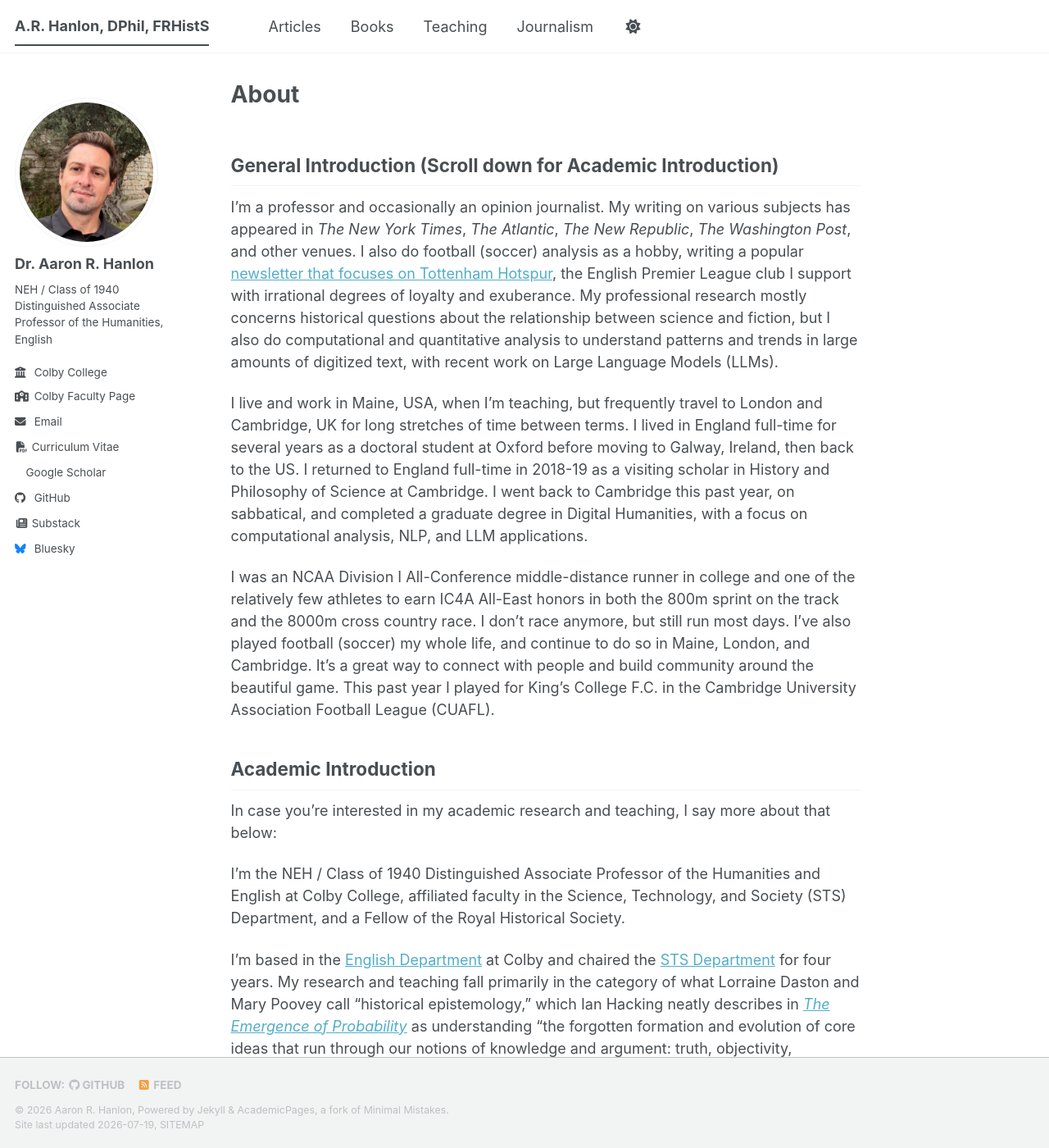
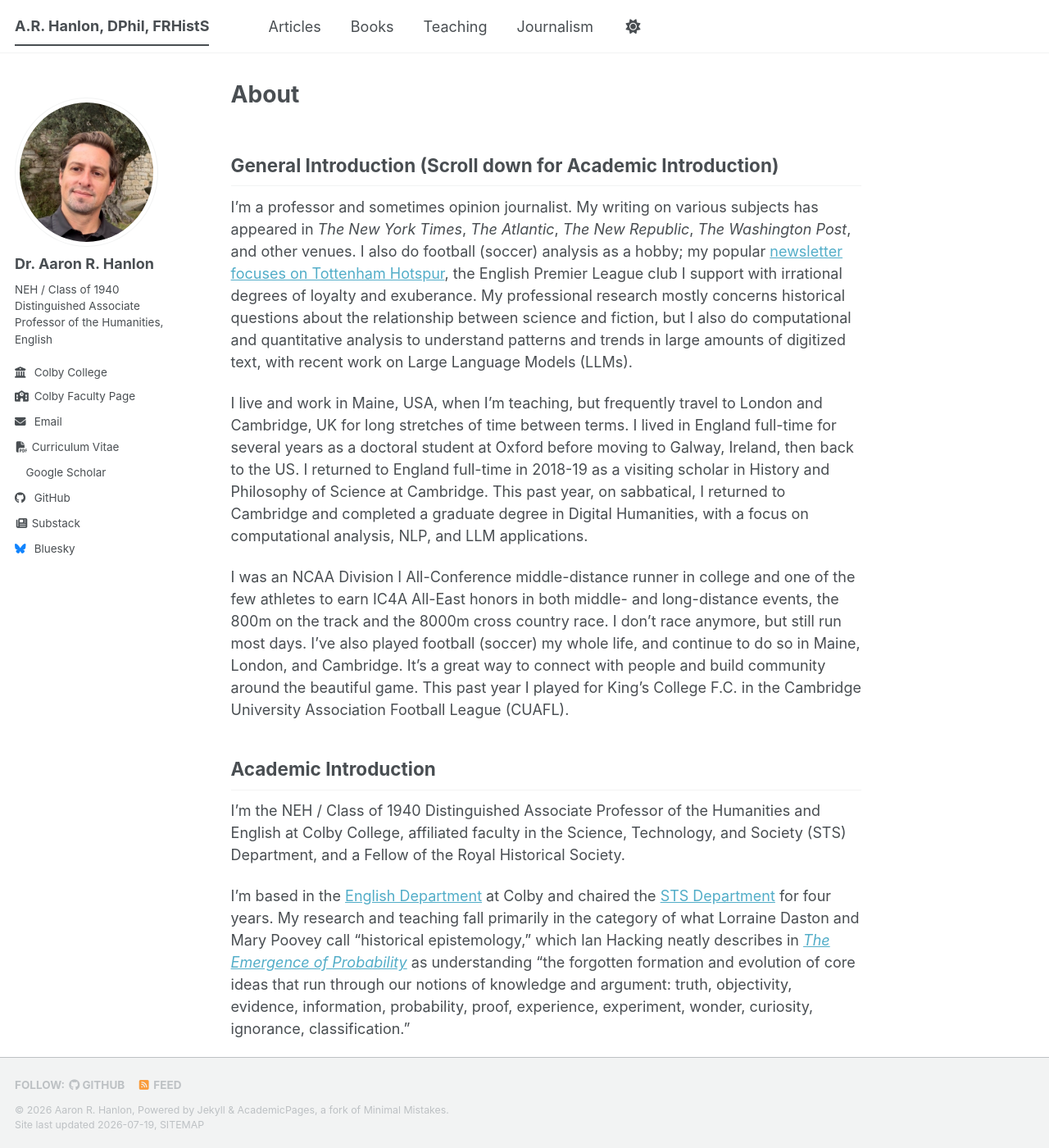
Before and after one commit to arhanlon/arhanlon.github.io, a Jekyll site: the page built from _pages/about.md, in a window 1280 px wide and 1400 px high. Shown: the whole window at 82% size. Built offline with Jekyll 4.4.1, drawn with Linux system fonts in a browser that asks for light colours; a style sheet for code colours, icons or effects is not loaded; some of the changed text lies outside the part shown.

Commit message:
Update about.md

```diff
--- a/_pages/about.md
+++ b/_pages/about.md
@@ -7,15 +7,13 @@ author_profile: true
 
 ## General Introduction (Scroll down for Academic Introduction)
 
-I’m a professor and occasionally an opinion journalist. My writing on various subjects has appeared in _The New York Times_, _The Atlantic_, _The New Republic_, _The Washington Post_, and other venues. I also do football (soccer) analysis as a hobby, writing a popular [newsletter that focuses on Tottenham Hotspur](https://profspur.substack.com){:target="_blank"}, the English Premier League club I support with irrational degrees of loyalty and exuberance. My professional research mostly concerns historical questions about the relationship between science and fiction, but I also do computational and quantitative analysis to understand patterns and trends in large amounts of digitized text, with recent work on Large Language Models (LLMs).
+I’m a professor and sometimes opinion journalist. My writing on various subjects has appeared in _The New York Times_, _The Atlantic_, _The New Republic_, _The Washington Post_, and other venues. I also do football (soccer) analysis as a hobby; my popular [newsletter focuses on Tottenham Hotspur](https://profspur.substack.com){:target="_blank"}, the English Premier League club I support with irrational degrees of loyalty and exuberance. My professional research mostly concerns historical questions about the relationship between science and fiction, but I also do computational and quantitative analysis to understand patterns and trends in large amounts of digitized text, with recent work on Large Language Models (LLMs).
 
-I live and work in Maine, USA, when I’m teaching, but frequently travel to London and Cambridge, UK for long stretches of time between terms. I lived in England full-time for several years as a doctoral student at Oxford before moving to Galway, Ireland, then back to the US. I returned to England full-time in 2018-19 as a visiting scholar in History and Philosophy of Science at Cambridge. I went back to Cambridge this past year, on sabbatical, and completed a graduate degree in Digital Humanities, with a focus on computational analysis, NLP, and LLM applications.
+I live and work in Maine, USA, when I’m teaching, but frequently travel to London and Cambridge, UK for long stretches of time between terms. I lived in England full-time for several years as a doctoral student at Oxford before moving to Galway, Ireland, then back to the US. I returned to England full-time in 2018-19 as a visiting scholar in History and Philosophy of Science at Cambridge. This past year, on sabbatical, I returned to Cambridge and completed a graduate degree in Digital Humanities, with a focus on computational analysis, NLP, and LLM applications.
 
-I was an NCAA Division I All-Conference middle-distance runner in college and one of the relatively few athletes to earn IC4A All-East honors in both the 800m sprint on the track and the 8000m cross country race. I don’t race anymore, but still run most days. I’ve also played football (soccer) my whole life, and continue to do so in Maine, London, and Cambridge. It’s a great way to connect with people and build community around the beautiful game. This past year I played for King’s College F.C. in the Cambridge University Association Football League (CUAFL).
+I was an NCAA Division I All-Conference middle-distance runner in college and one of the few athletes to earn IC4A All-East honors in both middle- and long-distance events, the 800m on the track and the 8000m cross country race. I don’t race anymore, but still run most days. I’ve also played football (soccer) my whole life, and continue to do so in Maine, London, and Cambridge. It’s a great way to connect with people and build community around the beautiful game. This past year I played for King’s College F.C. in the Cambridge University Association Football League (CUAFL).
 
 ## Academic Introduction
-
-In case you’re interested in my academic research and teaching, I say more about that below:
 
 I'm the NEH / Class of 1940 Distinguished Associate Professor of the Humanities and English at Colby College, affiliated faculty in the Science, Technology, and Society (STS) Department, and a Fellow of the Royal Historical Society.
 
```
Also changed, not shown: other parts of _pages/about.md (+1 -1 lines).
